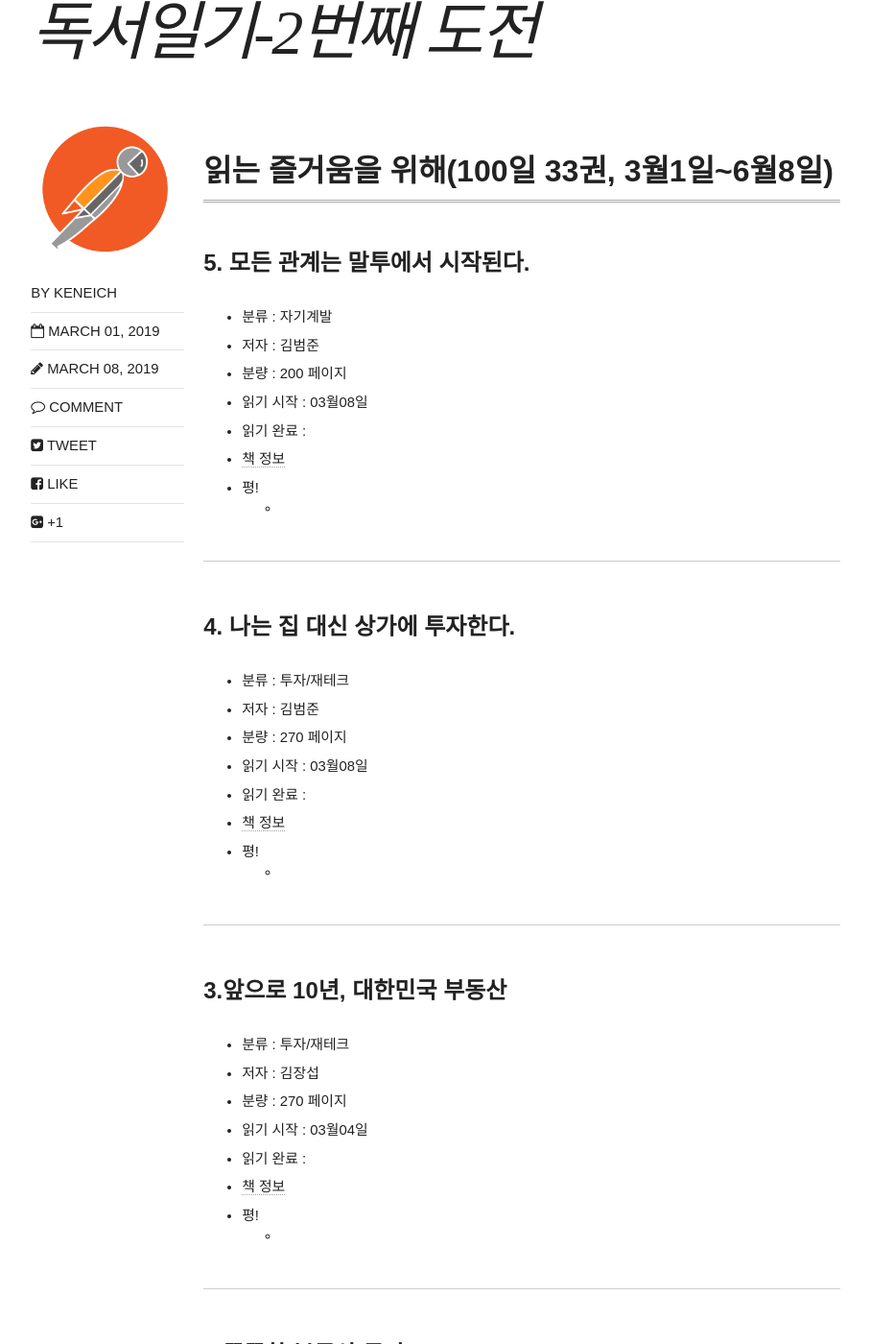
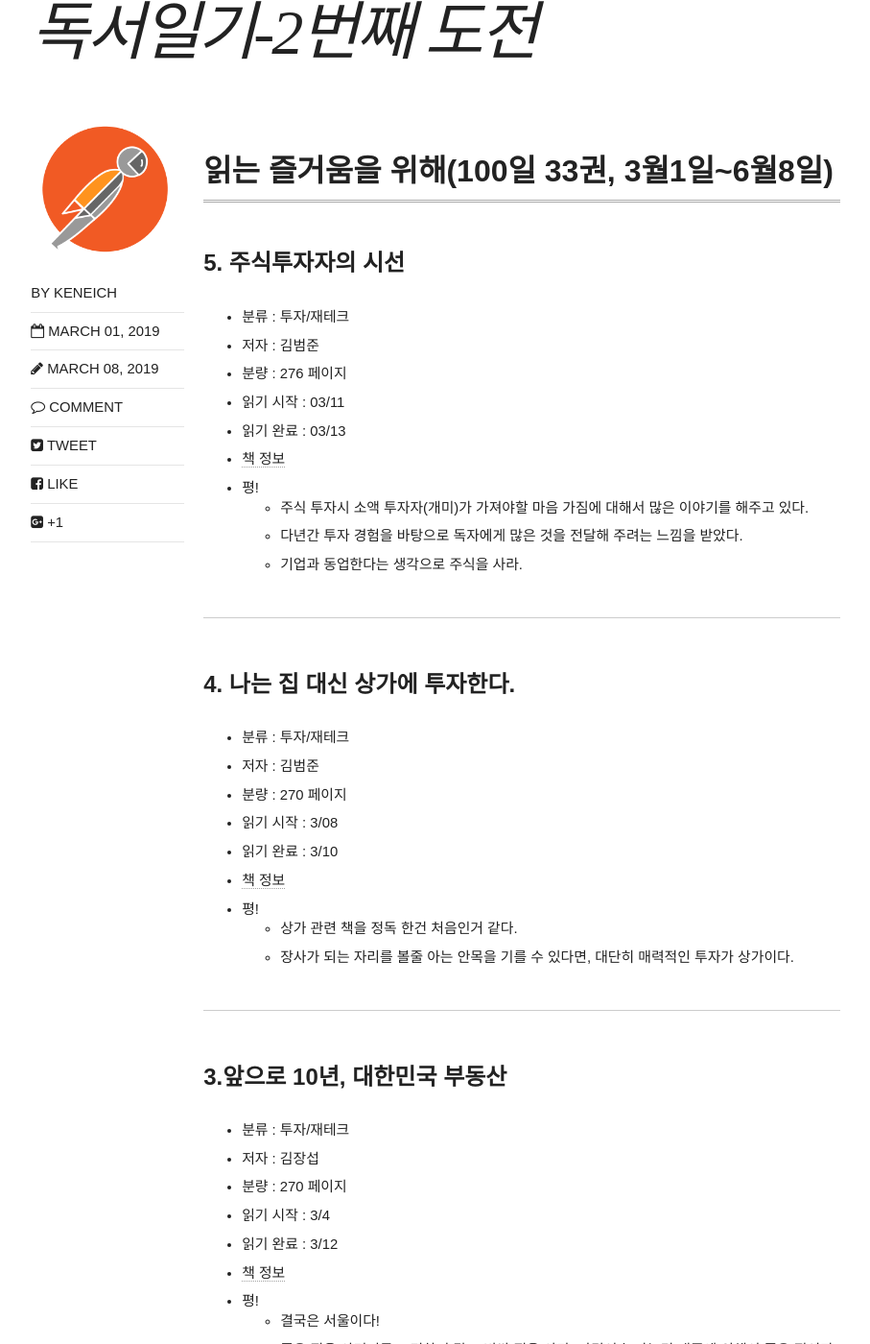
Before and after one commit to keneich/keneich.github.io, a Jekyll site: the page built from _posts/blog/2019-03-01-reading.md, in a window 1280 px wide and 1400 px high, scrolled down 1093 px. Shown: the whole window at 96% size, without its empty margins (186-1093 px from the left). Built offline with Jekyll 4.4.1, drawn with Linux system fonts in a browser that asks for light colours; nearby versions of some CDN libraries; comment, search, counter and statistics services are not loaded; some of the changed text lies outside the part shown.

Commit message:
3012 commit

```diff
--- a/_posts/blog/2019-03-01-reading.md
+++ b/_posts/blog/2019-03-01-reading.md
@@ -14,15 +14,17 @@ sitemap: true
 ---
 # 읽는 즐거움을 위해(100일 33권, 3월1일~6월8일)
 
-### 5. 모든 관계는 말투에서 시작된다.
-- 분류 : 자기계발
+### 5. 주식투자자의 시선
+- 분류 : 투자/재테크
 - 저자 : 김범준
-- 분량 : 200 페이지
-- 읽기 시작 : 03월08일
-- 읽기 완료 :
-- [책 정보](https://book.naver.com/bookdb/book_detail.nhn?bid=12149595)
+- 분량 : 276 페이지
+- 읽기 시작 : 03/11
+- 읽기 완료 : 03/13
+- [책 정보](https://book.naver.com/bookdb/book_detail.nhn?bid=10346855)
 - 평!
-  -
+  - 주식 투자시 소액 투자자(개미)가 가져야할 마음 가짐에 대해서 많은 이야기를 해주고 있다.
+  - 다년간 투자 경험을 바탕으로 독자에게 많은 것을 전달해 주려는 느낌을 받았다.
+  - 기업과 동업한다는 생각으로 주식을 사라.
 
 ---
 
@@ -30,11 +32,12 @@ sitemap: true
 - 분류 : 투자/재테크
 - 저자 : 김범준
 - 분량 : 270 페이지
-- 읽기 시작 : 03월08일
-- 읽기 완료 :
+- 읽기 시작 : 3/08
+- 읽기 완료 : 3/10
 - [책 정보](https://book.naver.com/bookdb/book_detail.nhn?bid=10933014)
 - 평!
-  -
+  - 상가 관련 책을 정독 한건 처음인거 같다.
+  - 장사가 되는 자리를 볼줄 아는 안목을 기를 수 있다면, 대단히 매력적인 투자가 상가이다.
 
 ---
 
@@ -42,11 +45,13 @@ sitemap: true
 - 분류 : 투자/재테크
 - 저자 : 김장섭
 - 분량 : 270 페이지
-- 읽기 시작 : 03월04일
-- 읽기 완료 :
+- 읽기 시작 : 3/4
+- 읽기 완료 : 3/12
 - [책 정보](https://book.naver.com/bookdb/book_detail.nhn?bid=14439900)
 - 평!
-  -
+  - 결국은 서울이다!
+  - 좋은 집을 사려거든 고민하지 말고 비싼 집을 사라. 가격이 높다는건 대중에 의해서 좋은 집이라고 인정 받은 것이다.
+  - 지방도 호재가 있으니 경제 기사를 눈여겨 보자
 
 ---
 
```
Also changed, not shown: _posts/blog/2019-03-01-swimming.md (+20 -0 lines), 3 other files.
